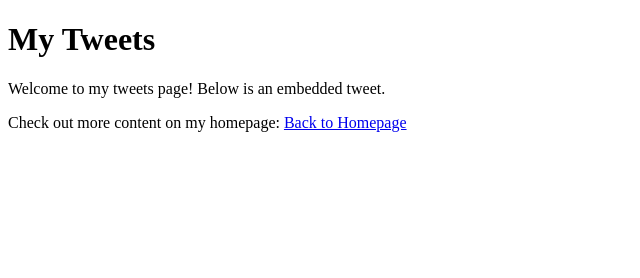
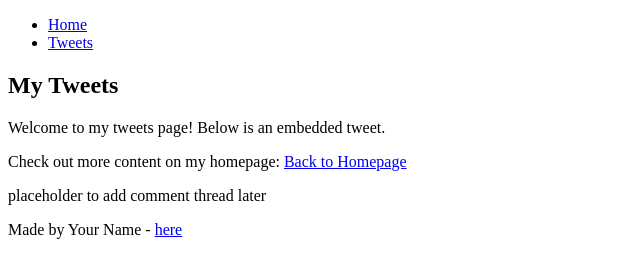
Before and after one commit to NyatiJnr/My_First_Portfolio, a plain HTML site: page html_basic/tweets.html in a window 1280 px wide. Shown: the whole page, without its empty margins (0-640 px from the left). Drawn offline with Linux system fonts and the light colour scheme.

Commit message:
Update tweets.html

```diff
--- a/html_basic/tweets.html
+++ b/html_basic/tweets.html
@@ -5,15 +5,26 @@
     <title>My Tweets Page</title>
 </head>
 <body>
+    <header>
+        <ul>
+            <li><a href="index.html">Home</a></li>
+            <li><a href="tweets.html">Tweets</a></li>
+        </ul>
+    </header>
+    <main>
+        <article>
             <h1>My Tweets</h1>
             <p>Welcome to my tweets page! Below is an embedded tweet.</p>
-
-    <!-- Embedded Tweet -->
             <blockquote class="twitter-tweet">
                 <a href="https://twitter.com/X/status/807811447862468608"></a>
             </blockquote>
             <script async src="https://platform.twitter.com/widgets.js" charset="utf-8"></script>
-
             <p>Check out more content on my homepage: <a href="index.html">Back to Homepage</a></p>
+        </article>
+        <aside>
+            <p>placeholder to add comment thread later</p>
+        </aside>
+    </main>
+    <footer><p>Made by Your Name - <a href="https://example.com" target="_blank">here</a></p></footer>
 </body>
 </html>
```
Lines whose indentation alone changed are shown as unchanged.
